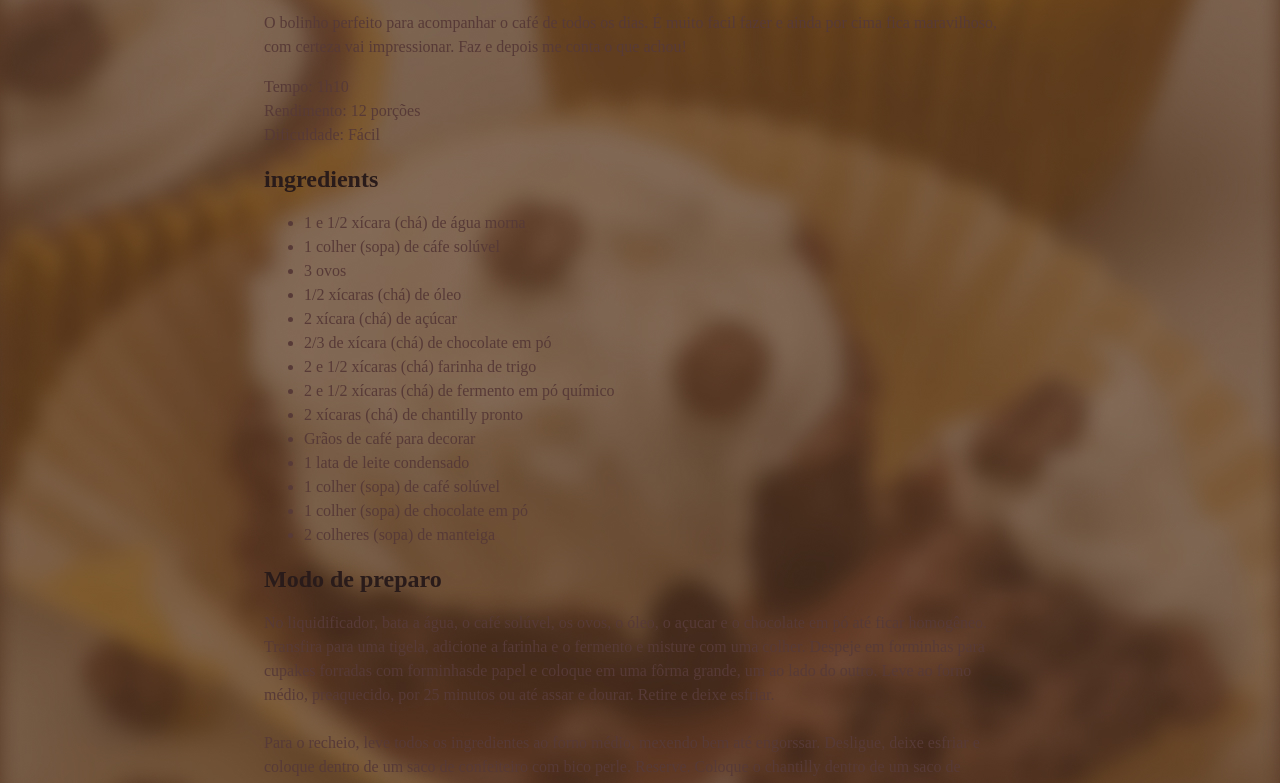
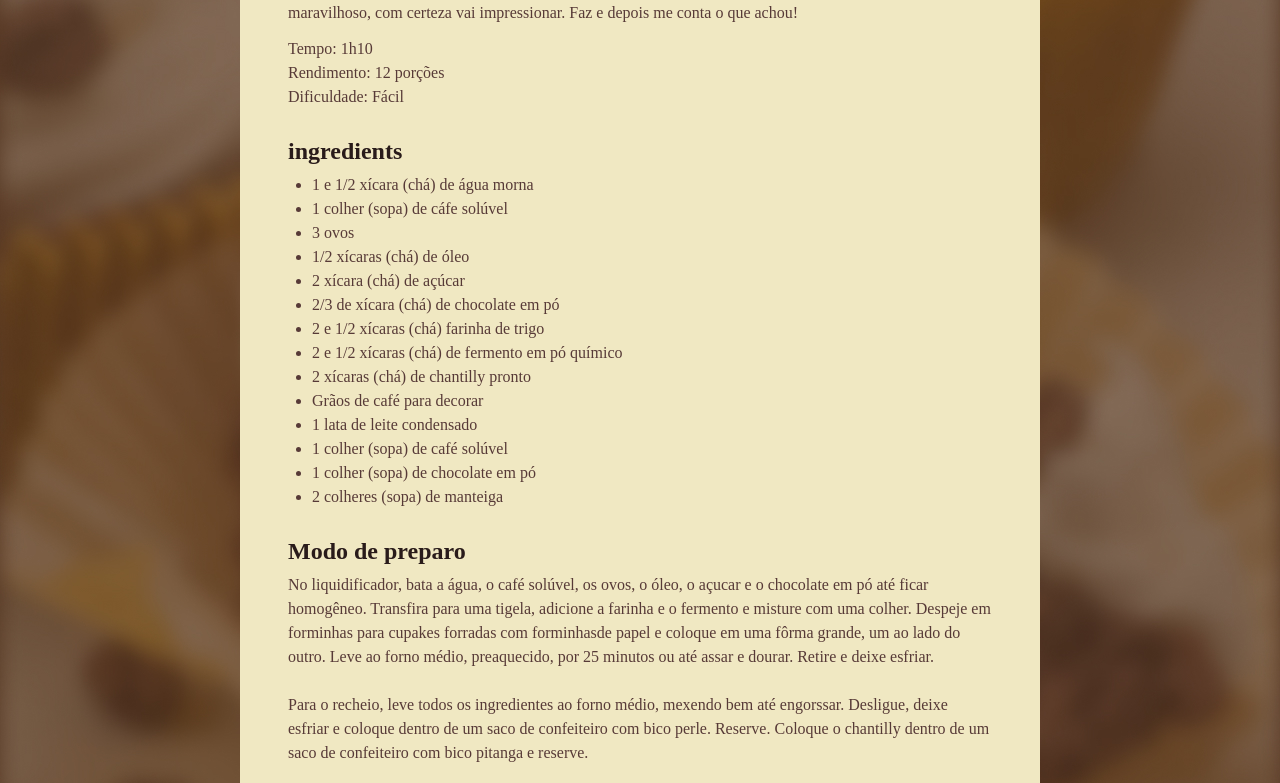
Before and after one commit to AllanDevX/Pagina-de-Receita, a plain HTML site: page index.html in a window 1280 px wide. Shown: the part 590-1373 px from the top of the page. Drawn offline with Linux system fonts and the light colour scheme; a web font is replaced by a local one.

Commit message:
Personalizando espaços

```diff
--- a/style.css
+++ b/style.css
@@ -1,3 +1,8 @@
+*{
+    margin: 0;
+    padding: 0;
+}
+
 :root{
    font-family: "ALice", serif;
    line-height: 150%;
@@ -14,13 +19,25 @@ body{
     box-sizing: border-box;
     width: 800px;
     padding: 24px;
-    background: color #f0E8C2;
+    background-color: #F0E8C2;
     border-radius: 24px;
     margin: 48px auto;
 }
 
 img {
     border-radius: 16px;
+}
+
+main {
+    padding: 24px;
+}
+
+section + section {
+    margin-top: 24px;
+}
+
+#about p + p {
+    margin-top: 12px
 }
 
 h1{
@@ -33,5 +50,11 @@ h2{
 }
 
 h1, h2{
-    color: #291B1A
+    color: #291B1A;
+    margin-bottom: 4px;
+    line-height: 150%;
 }
+
+ul {
+    padding-left: 24px;
+}
```
